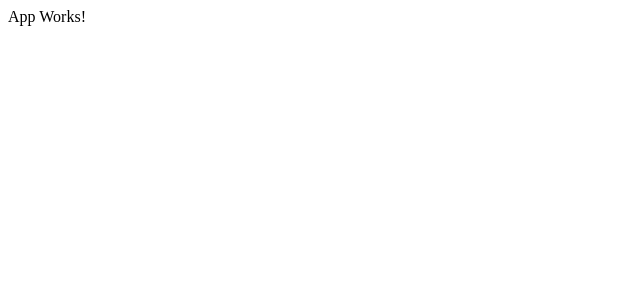
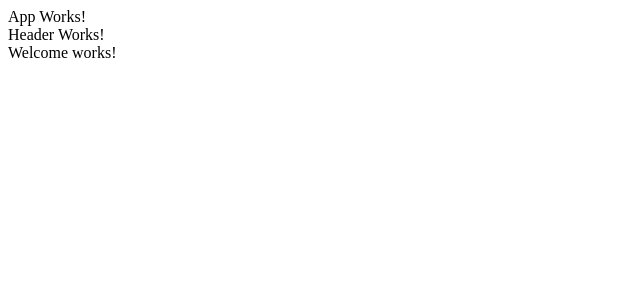
Before and after one commit to protatodev/react-tap-roomv2, a React app: page /#/ in a window 1280 px wide. Shown: the top 300 px of the page, without its empty margins (0-640 px from the left). Built offline with nearby package versions, Linux system fonts and the light colour scheme.

Commit message:
add basic component structure

```diff
--- a/src/components/App.js
+++ b/src/components/App.js
@@ -1,12 +1,19 @@
 import React from 'react';
 import { Switch, Route } from 'react-router-dom';
+import Header from './Header';
+import Welcome from './Welcome';
+import KegList from './KegList';
+import NewKegForm from './NewKegForm';
 
 const App = () => {
   return (
     <div>
       App Works!
+      <Header/>
       <Switch>
-
+        <Route exact path='/' component={Welcome} />
+        <Route exact path='/keglist' component={KegList} />
+        <Route exact path='/newkeg' component={NewKegForm} />
       </Switch>
     </div>
   );
--- /dev/null
+++ b/src/components/Header.js
@@ -0,0 +1,11 @@
+import React from 'react';
+
+const Header = () => {
+  return(
+    <div>
+      Header Works!
+    </div>
+  );
+}
+
+export default Header;
--- /dev/null
+++ b/src/components/Keg.js
@@ -0,0 +1,24 @@
+import React from 'react';
+
+class Keg extends React.Component {
+  constructor(props) {
+    super(props);
+    this.state = {
+      capacity: props.capacity
+    }
+    this.name = props.name;
+    this.brand = props.brand;
+    this.price = props.price;
+    this.alcohol = props.alcohol;
+  }
+
+  render() {
+    return(
+      <div>
+
+      </div>
+    );
+  }
+}
+
+export default Keg;
--- /dev/null
+++ b/src/components/KegList.js
@@ -0,0 +1,34 @@
+import React from 'react';
+import Keg from './Keg';
+
+class KegList extends React.Component {
+
+  constructor(props) {
+    super(props);
+    this.state = {
+      kegs: []
+    }
+  }
+
+  render() {
+    return(
+      <div>
+        {
+          this.state.kegs.map(keg => {
+            <Keg/>
+          })
+        }
+      </div>
+    );
+  }
+}
+
+KegList.defaultProps = {
+  kegs: []
+}
+
+KegList.propTypes = {
+  kegs: []
+}
+
+export default KegList;
--- /dev/null
+++ b/src/components/Welcome.js
@@ -0,0 +1,11 @@
+import React from 'react';
+
+const Welcome = () => {
+  return(
+    <div>
+      Welcome works!
+    </div>
+  )
+}
+
+export default Welcome;
```
